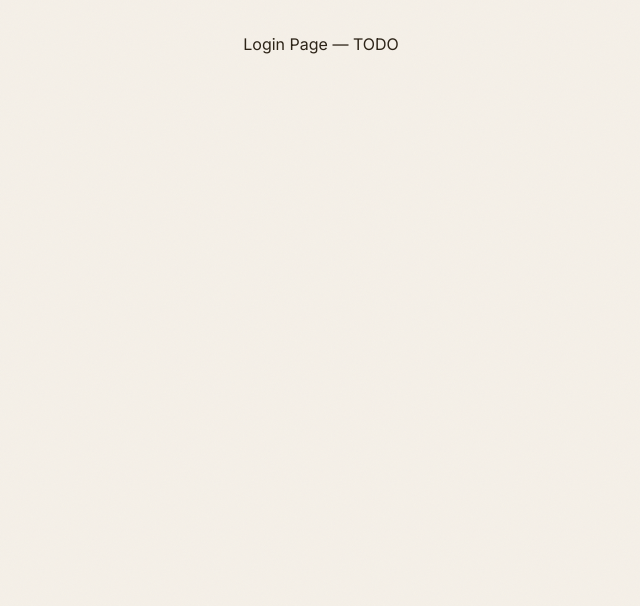
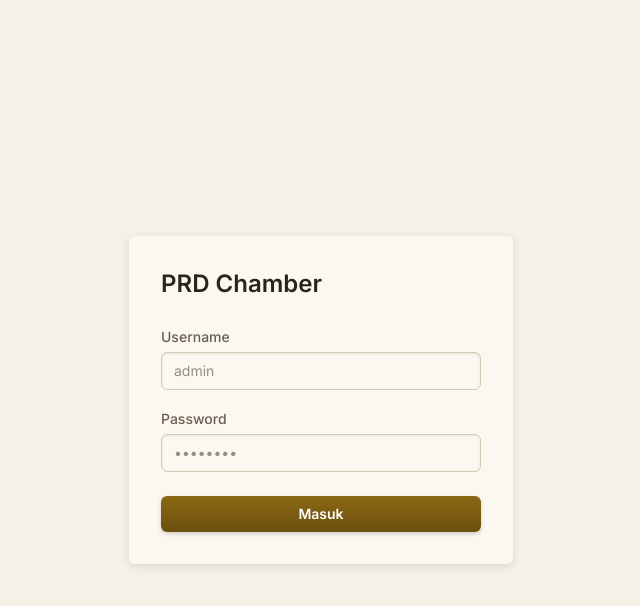
Before and after one commit to zettxh/prd-chamber, a React (Vite) app: page /login in a window 1280 px wide. Shown: the top 606 px of the page, without its empty margins (319-959 px from the left). Built offline with nearby package versions, Linux system fonts and the light colour scheme.

Commit message:
feat: Login page with dummy auth

```diff
--- a/src/pages/LoginPage.tsx
+++ b/src/pages/LoginPage.tsx
@@ -1,3 +1,76 @@
+import { useState } from 'react';
+import { useNavigate } from 'react-router-dom';
+
 export default function LoginPage() {
-  return <div className="p-8 text-center">Login Page — TODO</div>;
+  const [username, setUsername] = useState('');
+  const [password, setPassword] = useState('');
+  const navigate = useNavigate();
+
+  const handleSubmit = (e: React.FormEvent) => {
+    e.preventDefault();
+    // Phase A: dummy login — langsung redirect
+    navigate('/');
+  };
+
+  return (
+    <div className="min-h-screen flex items-center justify-center" style={{ background: 'var(--bg-primary)' }}>
+      <form
+        onSubmit={handleSubmit}
+        className="w-full max-w-sm p-8 rounded-md"
+        style={{ background: 'var(--bg-card)', boxShadow: 'var(--shadow-card)' }}
+      >
+        <h1 className="font-heading text-2xl font-bold mb-6" style={{ color: 'var(--text-primary)' }}>
+          PRD Chamber
+        </h1>
+
+        <label className="block mb-4">
+          <span className="text-sm font-medium" style={{ color: 'var(--text-secondary)' }}>Username</span>
+          <input
+            type="text"
+            value={username}
+            onChange={e => setUsername(e.target.value)}
+            className="w-full mt-1 px-3 py-2 rounded-md text-sm"
+            style={{
+              background: 'var(--bg-input)',
+              border: '1px solid var(--border-default)',
+              color: 'var(--text-primary)',
+              boxShadow: 'var(--shadow-inset)',
+            }}
+            placeholder="admin"
+            required
+          />
+        </label>
+
+        <label className="block mb-6">
+          <span className="text-sm font-medium" style={{ color: 'var(--text-secondary)' }}>Password</span>
+          <input
+            type="password"
+            value={password}
+            onChange={e => setPassword(e.target.value)}
+            className="w-full mt-1 px-3 py-2 rounded-md text-sm"
+            style={{
+              background: 'var(--bg-input)',
+              border: '1px solid var(--border-default)',
+              color: 'var(--text-primary)',
+              boxShadow: 'var(--shadow-inset)',
+            }}
+            placeholder="••••••••"
+            required
+          />
+        </label>
+
+        <button
+          type="submit"
+          className="w-full py-2 rounded-md text-sm font-semibold transition-all active:translate-y-px"
+          style={{
+            background: 'linear-gradient(to bottom, var(--accent-primary), var(--accent-hover))',
+            color: '#fff',
+            boxShadow: 'var(--shadow-button)',
+          }}
+        >
+          Masuk
+        </button>
+      </form>
+    </div>
+  );
 }
```
